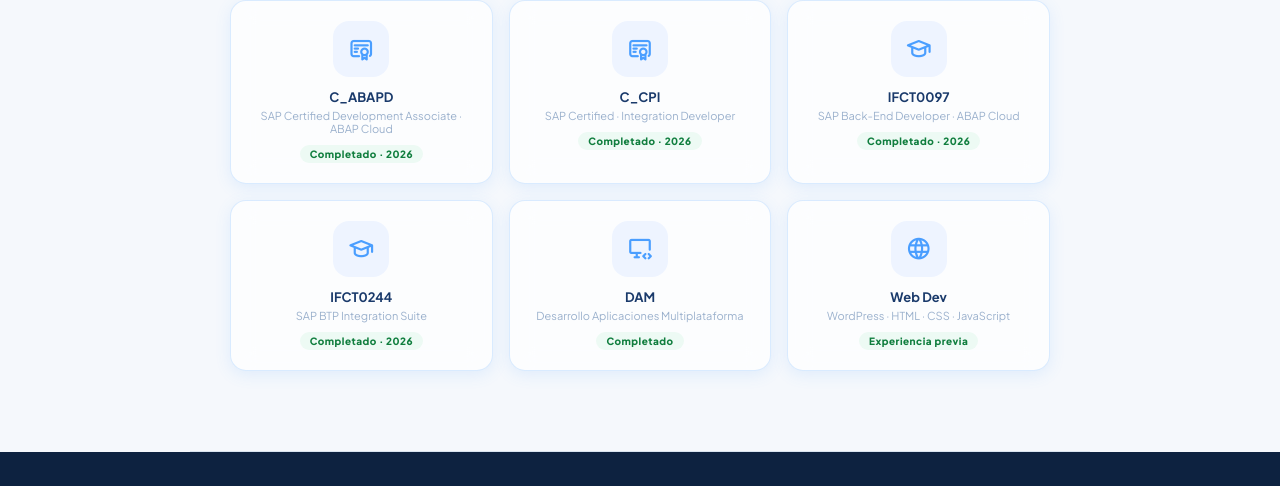
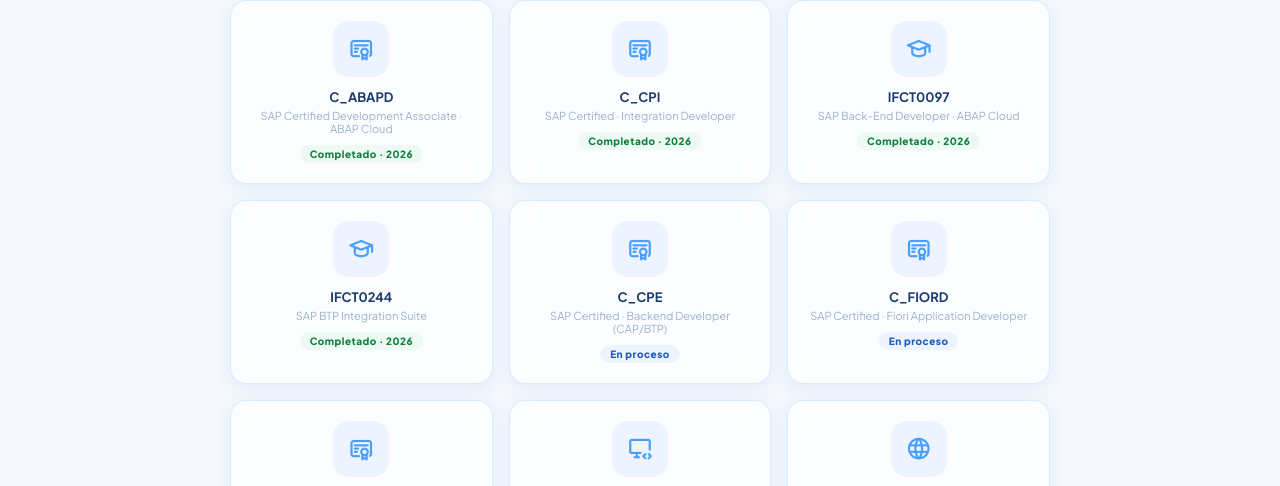
Before and after one commit to Frangarvaz/frangarvaz.github.io, a plain HTML site: page index.html in a window 1280 px wide. Shown: the part 3807-4293 px from the top of the page. Drawn offline with Linux system fonts and the light colour scheme.

Commit message:
feat: añadir certificaciones C_CPE, C_FIORD y C_AIG en proceso

```diff
--- a/index.html
+++ b/index.html
@@ -287,6 +287,9 @@
     <div class="cert-card"><div class="cert-icon"><i class="ti ti-certificate"></i></div><div class="cert-name">C_CPI</div><div class="cert-org">SAP Certified · Integration Developer</div><span class="cert-status cs-done">Completado · 2026</span></div>
     <div class="cert-card"><div class="cert-icon"><i class="ti ti-school"></i></div><div class="cert-name">IFCT0097</div><div class="cert-org">SAP Back-End Developer · ABAP Cloud</div><span class="cert-status cs-done">Completado · 2026</span></div>
     <div class="cert-card"><div class="cert-icon"><i class="ti ti-school"></i></div><div class="cert-name">IFCT0244</div><div class="cert-org">SAP BTP Integration Suite</div><span class="cert-status cs-done">Completado · 2026</span></div>
+    <div class="cert-card"><div class="cert-icon"><i class="ti ti-certificate"></i></div><div class="cert-name">C_CPE</div><div class="cert-org">SAP Certified · Backend Developer (CAP/BTP)</div><span class="cert-status cs-progress">En proceso</span></div>
+    <div class="cert-card"><div class="cert-icon"><i class="ti ti-certificate"></i></div><div class="cert-name">C_FIORD</div><div class="cert-org">SAP Certified · Fiori Application Developer</div><span class="cert-status cs-progress">En proceso</span></div>
+    <div class="cert-card"><div class="cert-icon"><i class="ti ti-certificate"></i></div><div class="cert-name">C_AIG</div><div class="cert-org">SAP Certified · Generative AI Developer</div><span class="cert-status cs-progress">En proceso</span></div>
     <div class="cert-card"><div class="cert-icon"><i class="ti ti-device-desktop-code"></i></div><div class="cert-name">DAM</div><div class="cert-org">Desarrollo Aplicaciones Multiplataforma</div><span class="cert-status cs-done">Completado</span></div>
     <div class="cert-card"><div class="cert-icon"><i class="ti ti-world"></i></div><div class="cert-name">Web Dev</div><div class="cert-org">WordPress · HTML · CSS · JavaScript</div><span class="cert-status cs-done">Experiencia previa</span></div>
   </div>
```
